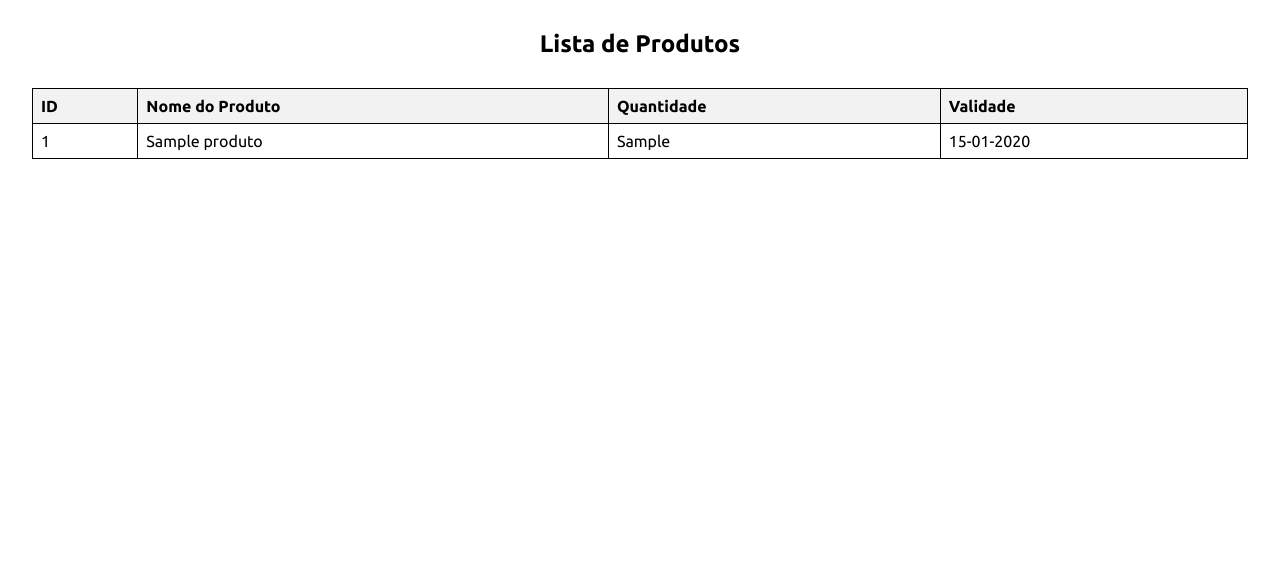
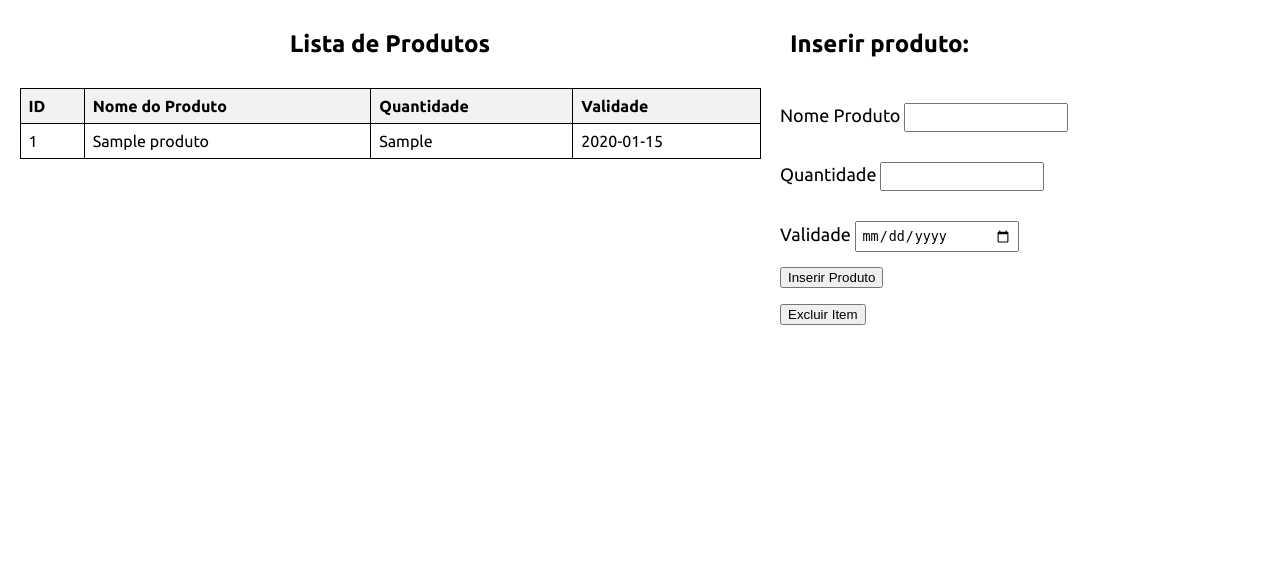
Before and after one commit to pedrosabel08/projeto_pizzariaSite, a PHP site: page /estoque.php in a window 1280 px wide. Shown: the top 565 px of the page. Run offline with PHP 8.4, Linux system fonts and the light colour scheme; tables that the repository leaves empty hold one stand-in row (values such as "Sample post").

Commit message:
Add files via upload

```diff
--- a/estoque.php
+++ b/estoque.php
@@ -10,13 +10,31 @@ $result = $conn->query($sql);
 $data = array();
 if ($result->num_rows > 0) {
     while ($row = $result->fetch_assoc()) {
-        $data_form = date("d-m-Y", strtotime($row['validade']));
-        $row['validade'] = $data_form;
-
         $data[] = $row;
     }
 }
 
+// Verifica se os dados do formulário foram enviados
+if ($_SERVER["REQUEST_METHOD"] == "POST") {
+    // Coleta os dados do formulário
+    $nomeProduto = $_POST['nomeProduto'];
+    $quantidade = $_POST['quantidade'];
+
+    // Converte a data de validade para o formato esperado pelo MySQL
+    $validadeFormatada = date('Y-m-d', strtotime($_POST['validade']));
+
+    // Query para inserir os dados na tabela produtos
+    $sql = "INSERT INTO produtos (nomeProduto, quantidade, validade) VALUES ('$nomeProduto', '$quantidade', '$validadeFormatada')";
+
+    // Executa a query
+    if ($conn->query($sql) === TRUE) {
+        // Mensagem de sucesso
+        echo "<script>alert('Novo produto inserido com sucesso!');window.location.href='estoque.php';</script>";
+    } else {
+        // Mensagem de erro
+        echo "Erro ao inserir produto: " . $conn->error;
+    }
+}
 // Fecha a conexão com o banco de dados
 $conn->close();
 
@@ -34,8 +52,10 @@ $conn->close();
 
 <body>
 
+    <main>
+
+        <div class="tabela">
             <h2>Lista de Produtos</h2>
-
             <table>
                 <tr>
                     <th>ID</th>
@@ -44,7 +64,7 @@ $conn->close();
                     <th>Validade</th>
                 </tr>
                 <?php foreach ($data as $produto): ?>
-            <tr>
+                    <tr class="linha-tabela" data-id="<?php echo $produto['idprodutos']; ?>">
                         <td><?php echo $produto['idprodutos']; ?></td>
                         <td><?php echo $produto['nomeProduto']; ?></td>
                         <td><?php echo $produto['quantidade']; ?></td>
@@ -52,10 +72,42 @@ $conn->close();
                     </tr>
                 <?php endforeach; ?>
             </table>
+        </div>
+        <div class="inserir">
+            <h2>Inserir produto: </h2>
 
+            <form action="estoque.php" method="POST">
+                <ul>
+                    <li>
+                        <label for="nomeProduto">Nome Produto</label>
+                        <input type="text" name="nomeProduto" id="nomeProduto">
+                    </li>
+                    <li>
+                        <label for="quantidade">Quantidade</label>
+                        <input type="text" name="quantidade" id="quantidade">
+                    </li>
+                    <li>
+                        <label for="validade">Validade</label>
+                        <input type="date" name="validade" id="validade">
+                    </li>
+                    <li>
+                        <button type="submit">Inserir Produto</button>
+                    </li>
+
+                </ul>
+            </form>
+            <form id="formExcluirProduto" action="excluir_produto.php" method="POST">
+                <input type="hidden" name="idprodutos" id="idProdutoExcluir">
+                <button type="button" id="botaoExcluir">Excluir Item</button>
+            </form>
+
+        </div>
+    </main>
     <footer>
         <p>&copy; sexo</p>
     </footer>
+
+    <script src="script.js"></script>
 </body>
 
 </html>
--- /dev/null
+++ b/script.js
@@ -0,0 +1,44 @@
+document.addEventListener("DOMContentLoaded", function () {
+    var linhasTabela = document.querySelectorAll(".linha-tabela");
+
+    linhasTabela.forEach(function (linha) {
+        linha.addEventListener("click", function () {
+            // Remove a classe 'selecionada' de todas as linhas da tabela
+            linhasTabela.forEach(function (outraLinha) {
+                outraLinha.classList.remove("selecionada");
+            });
+
+            // Adiciona a classe 'selecionada' à linha clicada
+            linha.classList.add("selecionada");
+
+            // Obtém o ID do produto da linha selecionada
+            var idProdutoSelecionado = linha.getAttribute("data-id");
+            console.log("Linha selecionada: ID do produto = " + idProdutoSelecionado);
+        });
+    });
+});
+
+document.addEventListener("DOMContentLoaded", function () {
+    // Seleciona o botão de exclusão
+    var botaoExcluir = document.getElementById("botaoExcluir");
+
+    // Adiciona um ouvinte de evento de clique ao botão
+    botaoExcluir.addEventListener("click", function () {
+        // Seleciona a linha marcada como selecionada
+        var linhaSelecionada = document.querySelector(".selecionada");
+
+        // Verifica se uma linha foi selecionada
+        if (linhaSelecionada) {
+            // Obtém o ID do produto da linha selecionada
+            var idProdutoSelecionado = linhaSelecionada.getAttribute("data-id");
+
+            // Define o valor do campo hidden com o ID do produto a ser excluído
+            document.getElementById("idProdutoExcluir").value = idProdutoSelecionado;
+
+            // Submeta o formulário
+            document.getElementById("formExcluirProduto").submit();
+        } else {
+            console.log("Nenhuma linha selecionada para exclusão.");
+        }
+    });
+});
--- a/style.css
+++ b/style.css
@@ -25,6 +25,10 @@ td {
     padding: 8px;
 }
 
+td:hover {
+    background-color: aqua;
+}
+
 th {
     background-color: #f2f2f2;
 }
@@ -34,3 +38,42 @@ footer {
     bottom: 0;
     margin-left: 15px;
 }
+
+main {
+    display: grid;
+    grid-template-columns: 1fr 500px;
+}
+
+main .tabela {
+    grid-column: 1;
+}
+
+main .inserir {
+    grid-column: 2;
+}
+
+main .inserir h2 {
+    text-align: left;
+}
+
+main .inserir ul {
+    display: flex;
+    align-items: left;
+    flex-direction: column;
+    padding: 0;
+    list-style-type: none;
+}
+
+main .inserir input {
+    width: 30%;
+    margin: 15px 0;
+    padding: 5px;
+}
+
+main .inserir label {
+    font-size: 18px;
+}
+
+.selecionada {
+    background-color: #000000;
+}
```
Also changed, not shown: excluir_produto.php (added, +27 -0 lines). Lines whose indentation alone changed are shown as unchanged.
